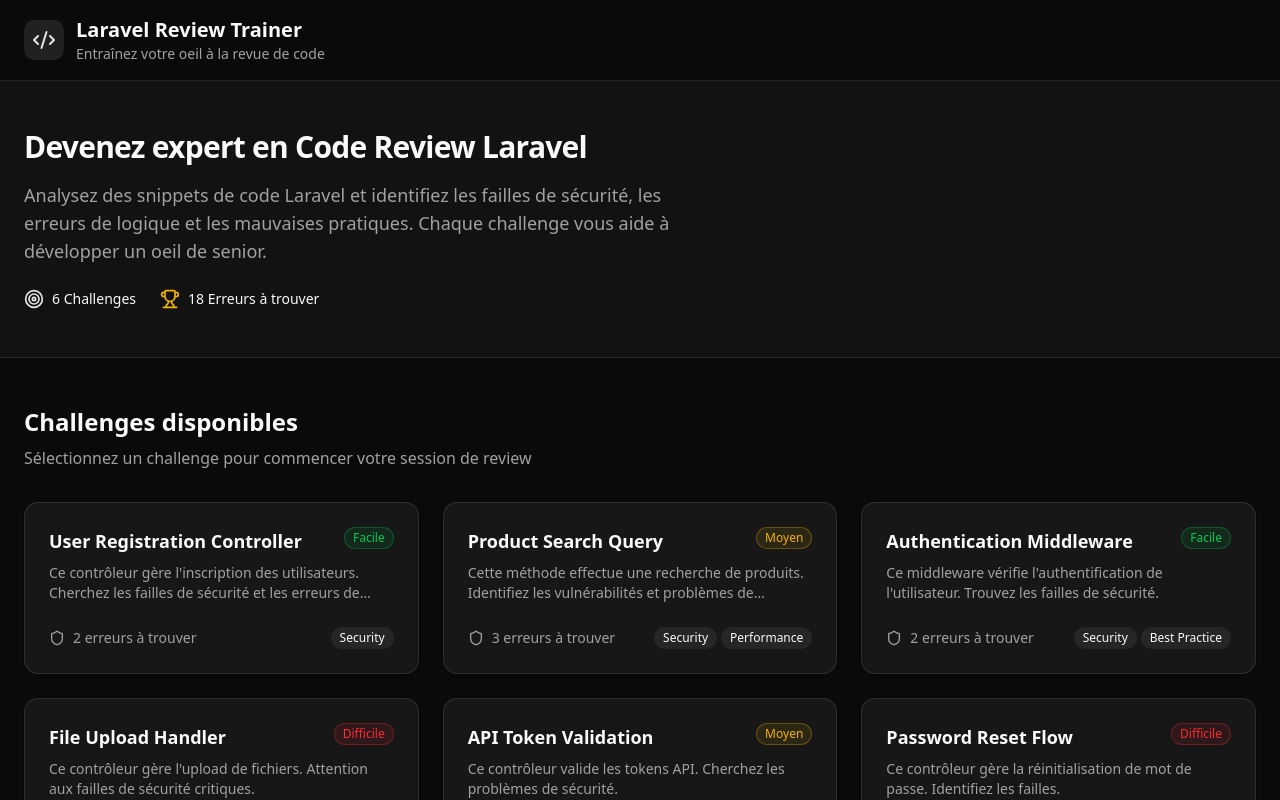
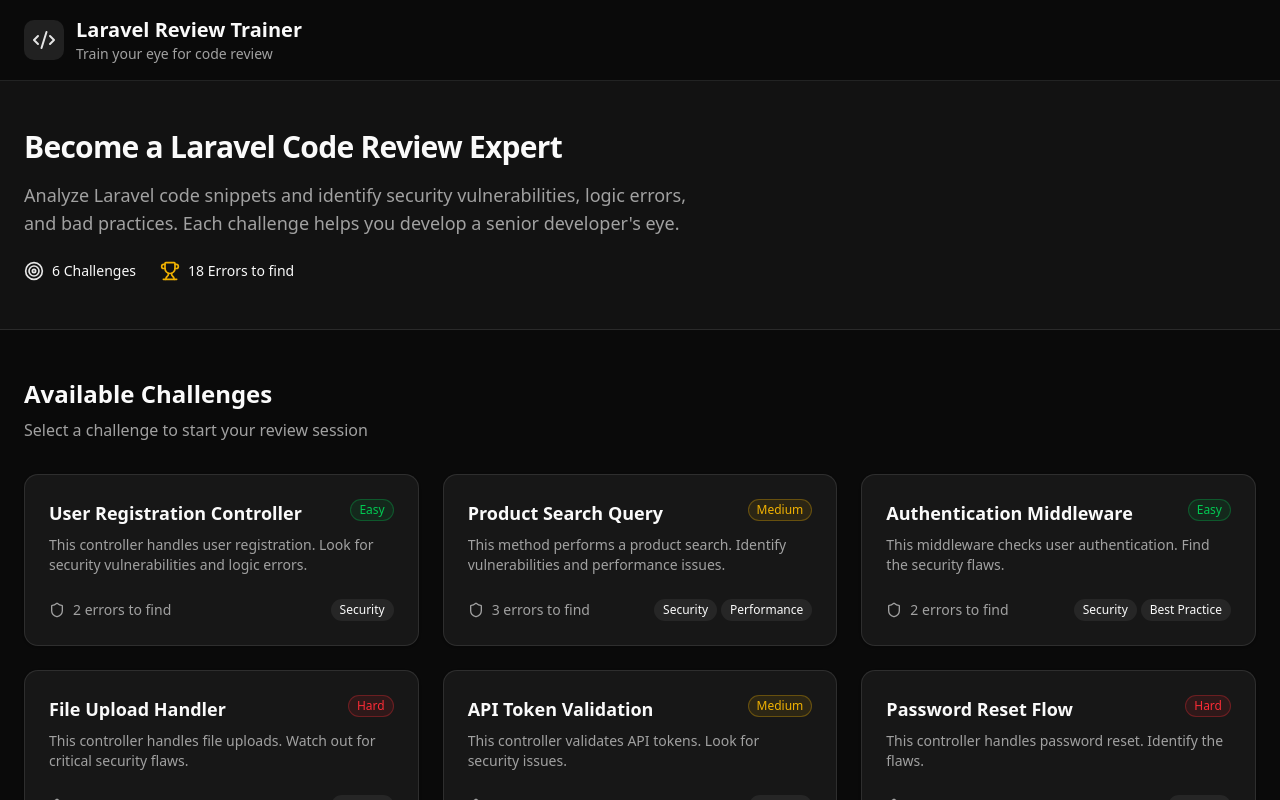
Before and after one commit to OSAKA-BEN/laravel-review-trainer, a Next.js app: page / in a window 1280 px wide. Shown: the top 800 px of the page. Built offline with nearby package versions, Linux system fonts and the light colour scheme.

Commit message:
feat: translate French text to English across multiple components and update challenge descriptions

```diff
--- a/src/app/challenge/[id]/page.tsx
+++ b/src/app/challenge/[id]/page.tsx
@@ -19,9 +19,9 @@
 };
 
 const levelLabels = {
-  Easy: "Facile",
-  Medium: "Moyen",
-  Hard: "Difficile",
+  Easy: "Easy",
+  Medium: "Medium",
+  Hard: "Hard",
 };
 
 export default function ChallengePage({
@@ -92,9 +92,9 @@
     return (
       <div className="min-h-screen flex items-center justify-center">
         <Card className="p-8 text-center">
-          <h2 className="text-xl font-semibold mb-4">Challenge non trouvé</h2>
+          <h2 className="text-xl font-semibold mb-4">Challenge not found</h2>
           <Link href="/">
-            <Button>Retour à l&apos;accueil</Button>
+            <Button>Back to home</Button>
           </Link>
         </Card>
       </div>
@@ -114,7 +114,7 @@
               <Link href="/">
                 <Button variant="ghost" size="sm">
                   <ArrowLeft className="w-4 h-4 mr-2" />
-                  Retour
+                  Back
                 </Button>
               </Link>
               <div className="h-6 w-px bg-border" />
@@ -129,8 +129,8 @@
             </div>
             <div className="flex items-center gap-2 text-sm text-muted-foreground">
               <span>
-                {selectedLines.size} ligne{selectedLines.size !== 1 ? "s" : ""}{" "}
-                sélectionnée{selectedLines.size !== 1 ? "s" : ""}
+                {selectedLines.size} line{selectedLines.size !== 1 ? "s" : ""}{" "}
+                selected
               </span>
             </div>
           </div>
@@ -147,9 +147,9 @@
               <div>
                 <p className="font-medium mb-1">{challenge.description}</p>
                 <p className="text-sm text-muted-foreground">
-                  Cliquez sur les lignes que vous pensez contenir des erreurs
-                  (sécurité, logique, syntaxe). Vous pouvez désélectionner en
-                  cliquant à nouveau.
+                  Click on the lines you think contain errors
+                  (security, logic, syntax). You can deselect by
+                  clicking again.
                 </p>
               </div>
             </div>
@@ -174,8 +174,8 @@
 
           {/* Stats */}
           <div className="text-sm text-muted-foreground text-center">
-            {challenge.solution.length} erreur
-            {challenge.solution.length > 1 ? "s" : ""} à trouver dans ce code
+            {challenge.solution.length} error
+            {challenge.solution.length > 1 ? "s" : ""} to find in this code
           </div>
         </div>
       </main>
@@ -192,11 +192,11 @@
                 <>
                   <Button variant="outline" onClick={handleRetry}>
                     <RotateCcw className="w-4 h-4 mr-2" />
-                    Réessayer
+                    Retry
                   </Button>
                   {hasNext && (
                     <Button onClick={handleNext}>
-                      Challenge suivant
+                      Next challenge
                     </Button>
                   )}
                 </>
@@ -207,7 +207,7 @@
                   disabled={selectedLines.size === 0}
                 >
                   <Check className="w-5 h-5 mr-2" />
-                  Valider la Review
+                  Submit Review
                 </Button>
               )}
             </div>
--- a/src/app/layout.tsx
+++ b/src/app/layout.tsx
@@ -14,7 +14,7 @@
 
 export const metadata: Metadata = {
   title: "Laravel Review Trainer",
-  description: "Entraînez-vous à la revue de code Laravel en identifiant les failles de sécurité et erreurs de logique",
+  description: "Practice Laravel code review by identifying security vulnerabilities and logic errors",
 };
 
 export default function RootLayout({
@@ -23,7 +23,7 @@
   children: React.ReactNode;
 }>) {
   return (
-    <html lang="fr" className="dark">
+    <html lang="en" className="dark">
       <body
         className={`${geistSans.variable} ${geistMono.variable} antialiased`}
       >
--- a/src/app/page.tsx
+++ b/src/app/page.tsx
@@ -17,7 +17,7 @@
               <div>
                 <h1 className="text-xl font-bold">Laravel Review Trainer</h1>
                 <p className="text-sm text-muted-foreground">
-                  Entraînez votre oeil à la revue de code
+                  Train your eye for code review
                 </p>
               </div>
             </div>
@@ -30,12 +30,12 @@
         <div className="container mx-auto px-6 py-12">
           <div className="max-w-2xl">
             <h2 className="text-3xl font-bold tracking-tight mb-4">
-              Devenez expert en Code Review Laravel
+              Become a Laravel Code Review Expert
             </h2>
             <p className="text-lg text-muted-foreground mb-6">
-              Analysez des snippets de code Laravel et identifiez les failles de
-              sécurité, les erreurs de logique et les mauvaises pratiques.
-              Chaque challenge vous aide à développer un oeil de senior.
+              Analyze Laravel code snippets and identify security vulnerabilities,
+              logic errors, and bad practices.
+              Each challenge helps you develop a senior developer&apos;s eye.
             </p>
             <div className="flex gap-6">
               <div className="flex items-center gap-2 text-sm">
@@ -45,8 +45,8 @@
               <div className="flex items-center gap-2 text-sm">
                 <Trophy className="w-5 h-5 text-yellow-500" />
                 <span>
-                  {(challenges as Challenge[]).reduce((acc, c) => acc + c.solution.length, 0)} Erreurs
-                  à trouver
+                  {(challenges as Challenge[]).reduce((acc, c) => acc + c.solution.length, 0)} Errors
+                  to find
                 </span>
               </div>
             </div>
@@ -57,9 +57,9 @@
       {/* Challenges */}
       <main className="container mx-auto px-6 py-12">
         <div className="mb-8">
-          <h3 className="text-2xl font-semibold mb-2">Challenges disponibles</h3>
+          <h3 className="text-2xl font-semibold mb-2">Available Challenges</h3>
           <p className="text-muted-foreground">
-            Sélectionnez un challenge pour commencer votre session de review
+            Select a challenge to start your review session
           </p>
         </div>
         <ChallengeList challenges={challenges as Challenge[]} />
@@ -68,7 +68,7 @@
       {/* Footer */}
       <footer className="border-t py-6 mt-auto">
         <div className="container mx-auto px-6 text-center text-sm text-muted-foreground">
-          Laravel Review Trainer - Entraînez-vous à repérer les erreurs dans le code Laravel
+          Laravel Review Trainer - Practice spotting errors in Laravel code
         </div>
       </footer>
     </div>
--- a/src/components/ChallengeList.tsx
+++ b/src/components/ChallengeList.tsx
@@ -17,9 +17,9 @@
 };
 
 const levelLabels = {
-  Easy: "Facile",
-  Medium: "Moyen",
-  Hard: "Difficile",
+  Easy: "Easy",
+  Medium: "Medium",
+  Hard: "Hard",
 };
 
 function getErrorTypeIcon(types: string[]) {
@@ -55,7 +55,7 @@
                 <div className="flex items-center justify-between text-sm text-muted-foreground">
                   <div className="flex items-center gap-2">
                     {getErrorTypeIcon(errorTypes)}
-                    <span>{challenge.solution.length} erreur{challenge.solution.length > 1 ? "s" : ""} à trouver</span>
+                    <span>{challenge.solution.length} error{challenge.solution.length > 1 ? "s" : ""} to find</span>
                   </div>
                   <div className="flex gap-1">
                     {errorTypes.map((type) => (
--- a/src/data/challenges.json
+++ b/src/data/challenges.json
@@ -2,144 +2,144 @@
   {
     "id": 1,
     "title": "User Registration Controller",
-    "description": "Ce contrôleur gère l'inscription des utilisateurs. Cherchez les failles de sécurité et les erreurs de logique.",
+    "description": "This controller handles user registration. Look for security vulnerabilities and logic errors.",
     "level": "Easy",
     "code": "<?php\n\nnamespace App\\Http\\Controllers;\n\nuse App\\Models\\User;\nuse Illuminate\\Http\\Request;\nuse Illuminate\\Support\\Facades\\Hash;\n\nclass RegisterController extends Controller\n{\n    public function store(Request $request)\n    {\n        $user = User::create($request->all());\n\n        $user->password = $request->password;\n        $user->save();\n\n        return redirect('/dashboard');\n    }\n}",
     "solution": [
       {
         "line": 13,
         "type": "Security",
-        "explanation": "Mass Assignment vulnerability: $request->all() ne devrait pas être passé directement à create(). Utilisez $request->validated() après validation ou spécifiez explicitement les champs autorisés."
+        "explanation": "Mass Assignment vulnerability: $request->all() should not be passed directly to create(). Use $request->validated() after validation or explicitly specify allowed fields."
       },
       {
         "line": 15,
         "type": "Security",
-        "explanation": "Le mot de passe n'est pas hashé avant d'être sauvegardé. Utilisez Hash::make($request->password) pour sécuriser le mot de passe."
+        "explanation": "Password is not hashed before being saved. Use Hash::make($request->password) to secure the password."
       }
     ]
   },
   {
     "id": 2,
     "title": "Product Search Query",
-    "description": "Cette méthode effectue une recherche de produits. Identifiez les vulnérabilités et problèmes de performance.",
+    "description": "This method performs a product search. Identify vulnerabilities and performance issues.",
     "level": "Medium",
     "code": "<?php\n\nnamespace App\\Http\\Controllers;\n\nuse App\\Models\\Product;\nuse Illuminate\\Http\\Request;\nuse Illuminate\\Support\\Facades\\DB;\n\nclass ProductController extends Controller\n{\n    public function search(Request $request)\n    {\n        $search = $request->input('q');\n\n        $products = DB::select(\n            \"SELECT * FROM products WHERE name LIKE '%$search%'\"\n        );\n\n        foreach ($products as $product) {\n            $product->category = DB::table('categories')\n                ->where('id', $product->category_id)\n                ->first();\n        }\n\n        return view('products.index', compact('products'));\n    }\n}",
     "solution": [
       {
         "line": 15,
         "type": "Security",
-        "explanation": "Injection SQL: La variable $search est insérée directement dans la requête sans échappement. Utilisez des requêtes paramétrées: DB::select('SELECT * FROM products WHERE name LIKE ?', ['%'.$search.'%'])"
+        "explanation": "SQL Injection: The $search variable is inserted directly into the query without escaping. Use parameterized queries: DB::select('SELECT * FROM products WHERE name LIKE ?', ['%'.$search.'%'])"
       },
       {
         "line": 16,
         "type": "Security",
-        "explanation": "Suite de l'injection SQL - la requête brute avec concaténation de variable est dangereuse."
+        "explanation": "Continuation of SQL injection - raw query with variable concatenation is dangerous."
       },
       {
         "line": 19,
         "type": "Performance",
-        "explanation": "Problème N+1: Une requête est exécutée pour chaque produit. Utilisez le eager loading avec Eloquent: Product::with('category')->where('name', 'like', '%'.$search.'%')->get()"
+        "explanation": "N+1 problem: A query is executed for each product. Use eager loading with Eloquent: Product::with('category')->where('name', 'like', '%'.$search.'%')->get()"
       }
     ]
   },
   {
     "id": 3,
     "title": "Authentication Middleware",
-    "description": "Ce middleware vérifie l'authentification de l'utilisateur. Trouvez les failles de sécurité.",
+    "description": "This middleware checks user authentication. Find the security flaws.",
     "level": "Easy",
     "code": "<?php\n\nnamespace App\\Http\\Middleware;\n\nuse Closure;\nuse Illuminate\\Http\\Request;\n\nclass CheckAdmin\n{\n    public function handle(Request $request, Closure $next)\n    {\n        if ($request->user()->role == 'admin') {\n            return $next($request);\n        }\n\n        return redirect('/home');\n    }\n}",
     "solution": [
       {
         "line": 12,
         "type": "Security",
-        "explanation": "Pas de vérification si l'utilisateur est connecté. Si $request->user() retourne null, cela provoquera une erreur. Vérifiez d'abord: if ($request->user() && $request->user()->role === 'admin')"
+        "explanation": "No check if user is logged in. If $request->user() returns null, this will cause an error. Check first: if ($request->user() && $request->user()->role === 'admin')"
       },
       {
         "line": 12,
         "type": "Best Practice",
-        "explanation": "Utilisez la comparaison stricte === au lieu de == pour éviter les problèmes de type juggling."
+        "explanation": "Use strict comparison === instead of == to avoid type juggling issues."
       }
     ]
   },
   {
     "id": 4,
     "title": "File Upload Handler",
-    "description": "Ce contrôleur gère l'upload de fichiers. Attention aux failles de sécurité critiques.",
+    "description": "This controller handles file uploads. Watch out for critical security flaws.",
     "level": "Hard",
     "code": "<?php\n\nnamespace App\\Http\\Controllers;\n\nuse Illuminate\\Http\\Request;\n\nclass FileController extends Controller\n{\n    public function upload(Request $request)\n    {\n        $file = $request->file('document');\n        \n        $filename = $file->getClientOriginalName();\n        \n        $file->move(public_path('uploads'), $filename);\n\n        return response()->json([\n            'path' => '/uploads/' . $filename\n        ]);\n    }\n}",
     "solution": [
       {
         "line": 11,
         "type": "Security",
-        "explanation": "Aucune validation du fichier uploadé. Validez le type MIME, l'extension et la taille: $request->validate(['document' => 'required|file|mimes:pdf,doc,docx|max:10240'])"
+        "explanation": "No validation of uploaded file. Validate MIME type, extension, and size: $request->validate(['document' => 'required|file|mimes:pdf,doc,docx|max:10240'])"
       },
       {
         "line": 13,
         "type": "Security",
-        "explanation": "Utiliser getClientOriginalName() est dangereux car le nom peut contenir des caractères malveillants ou permettre l'écrasement de fichiers. Générez un nom unique avec Str::uuid() ou hashName()."
+        "explanation": "Using getClientOriginalName() is dangerous as the name can contain malicious characters or allow file overwriting. Generate a unique name with Str::uuid() or hashName()."
       },
       {
         "line": 15,
         "type": "Security",
-        "explanation": "Stocker les fichiers dans public_path() les rend directement accessibles. Si un attaquant upload un fichier PHP, il pourra l'exécuter. Utilisez storage_path() et servez les fichiers via un contrôleur."
+        "explanation": "Storing files in public_path() makes them directly accessible. If an attacker uploads a PHP file, they can execute it. Use storage_path() and serve files through a controller."
       }
     ]
   },
   {
     "id": 5,
     "title": "API Token Validation",
-    "description": "Ce contrôleur valide les tokens API. Cherchez les problèmes de sécurité.",
+    "description": "This controller validates API tokens. Look for security issues.",
     "level": "Medium",
     "code": "<?php\n\nnamespace App\\Http\\Controllers\\Api;\n\nuse App\\Models\\ApiToken;\nuse Illuminate\\Http\\Request;\n\nclass TokenController extends Controller\n{\n    public function validate(Request $request)\n    {\n        $token = $request->header('X-API-Token');\n\n        $apiToken = ApiToken::where('token', $token)->first();\n\n        if ($apiToken) {\n            return response()->json(['valid' => true]);\n        }\n\n        return response()->json(['valid' => false]);\n    }\n\n    public function debug(Request $request)\n    {\n        return response()->json([\n            'env' => config('app.env'),\n            'debug' => config('app.debug'),\n            'db' => config('database.connections.mysql')\n        ]);\n    }\n}",
     "solution": [
       {
         "line": 14,
         "type": "Security",
-        "explanation": "Comparaison de token vulnérable au timing attack. Utilisez hash_equals() pour comparer les tokens de manière sécurisée, ou mieux, stockez les tokens hashés."
+        "explanation": "Token comparison vulnerable to timing attack. Use hash_equals() to compare tokens securely, or better yet, store tokens hashed."
       },
       {
         "line": 25,
         "type": "Security",
-        "explanation": "Exposition de la configuration de l'environnement. Ne jamais exposer config('app.env') ou config('app.debug') dans une API."
+        "explanation": "Exposure of environment configuration. Never expose config('app.env') or config('app.debug') in an API."
       },
       {
         "line": 26,
         "type": "Security",
-        "explanation": "Exposition critique des identifiants de base de données. Cette endpoint ne devrait jamais exister en production."
+        "explanation": "Critical exposure of database credentials. This endpoint should never exist in production."
       }
     ]
   },
   {
     "id": 6,
     "title": "Password Reset Flow",
-    "description": "Ce contrôleur gère la réinitialisation de mot de passe. Identifiez les failles.",
+    "description": "This controller handles password reset. Identify the flaws.",
     "level": "Hard",
     "code": "<?php\n\nnamespace App\\Http\\Controllers;\n\nuse App\\Models\\User;\nuse Illuminate\\Http\\Request;\nuse Illuminate\\Support\\Str;\nuse Illuminate\\Support\\Facades\\Mail;\n\nclass PasswordResetController extends Controller\n{\n    public function sendResetLink(Request $request)\n    {\n        $user = User::where('email', $request->email)->first();\n\n        if (!$user) {\n            return back()->with('error', 'Aucun compte avec cet email.');\n        }\n\n        $token = Str::random(20);\n        $user->reset_token = $token;\n        $user->save();\n\n        Mail::raw(\n            \"Cliquez ici: http://myapp.com/reset?token=$token&email={$user->email}\",\n            fn($m) => $m->to($user->email)->subject('Reset Password')\n        );\n\n        return back()->with('success', 'Email envoyé!');\n    }\n\n    public function reset(Request $request)\n    {\n        $user = User::where('email', $request->email)\n            ->where('reset_token', $request->token)\n            ->first();\n\n        if ($user) {\n            $user->password = $request->password;\n            $user->reset_token = null;\n            $user->save();\n        }\n\n        return redirect('/login');\n    }\n}",
     "solution": [
       {
         "line": 17,
         "type": "Security",
-        "explanation": "User enumeration: Le message révèle si un email existe ou non dans la base. Utilisez un message générique comme 'Si cet email existe, un lien vous a été envoyé.'"
+        "explanation": "User enumeration: The message reveals whether an email exists in the database. Use a generic message like 'If this email exists, a link has been sent to you.'"
       },
       {
         "line": 20,
         "type": "Security",
-        "explanation": "Token trop court et prévisible. Utilisez un token plus long (60+ caractères) et hashé: hash('sha256', Str::random(60))"
+        "explanation": "Token too short and predictable. Use a longer token (60+ characters) and hash it: hash('sha256', Str::random(60))"
       },
       {
         "line": 21,
         "type": "Security",
-        "explanation": "Le token n'a pas de date d'expiration. Ajoutez un champ reset_token_expires_at et vérifiez-le lors de la réinitialisation."
+        "explanation": "Token has no expiration date. Add a reset_token_expires_at field and check it during reset."
       },
       {
         "line": 38,
         "type": "Security",
-        "explanation": "Le mot de passe n'est pas hashé avant sauvegarde. Utilisez Hash::make($request->password)."
+        "explanation": "Password is not hashed before saving. Use Hash::make($request->password)."
       },
       {
         "line": 38,
         "type": "Security",
-        "explanation": "Aucune validation du nouveau mot de passe (longueur minimale, complexité). Ajoutez une validation appropriée."
+        "explanation": "No validation of the new password (minimum length, complexity). Add appropriate validation."
       }
     ]
   }
--- a/src/types/index.ts
+++ b/src/types/index.ts
@@ -14,9 +14,9 @@
 }
 
 export interface ValidationResult {
-  found: number[];      // Lignes correctement identifiées
-  missed: number[];     // Lignes d'erreur non trouvées
-  falsePositives: number[]; // Lignes saines marquées à tort
+  found: number[];      // Correctly identified lines
+  missed: number[];     // Error lines not found
+  falsePositives: number[]; // Clean lines incorrectly marked
   score: number;
   total: number;
 }
```
Also changed, not shown: src/components/CodeViewer.tsx (+6 -6 lines), src/components/ResultModal.tsx (+16 -16 lines).
